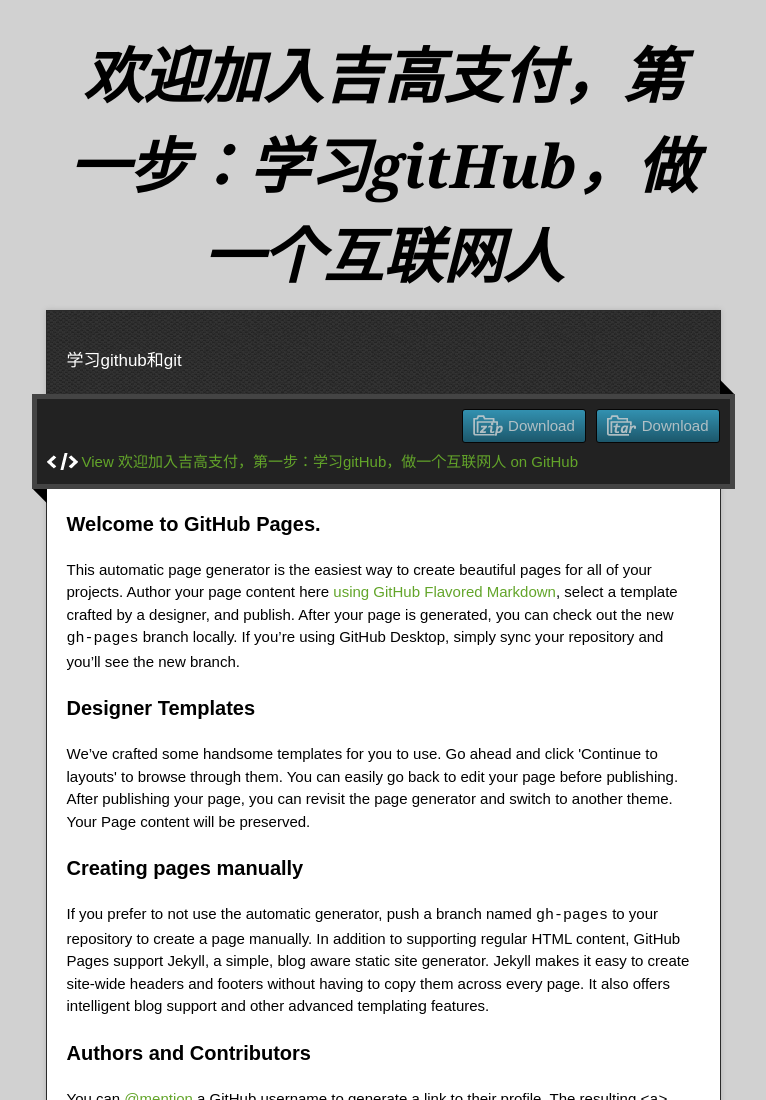
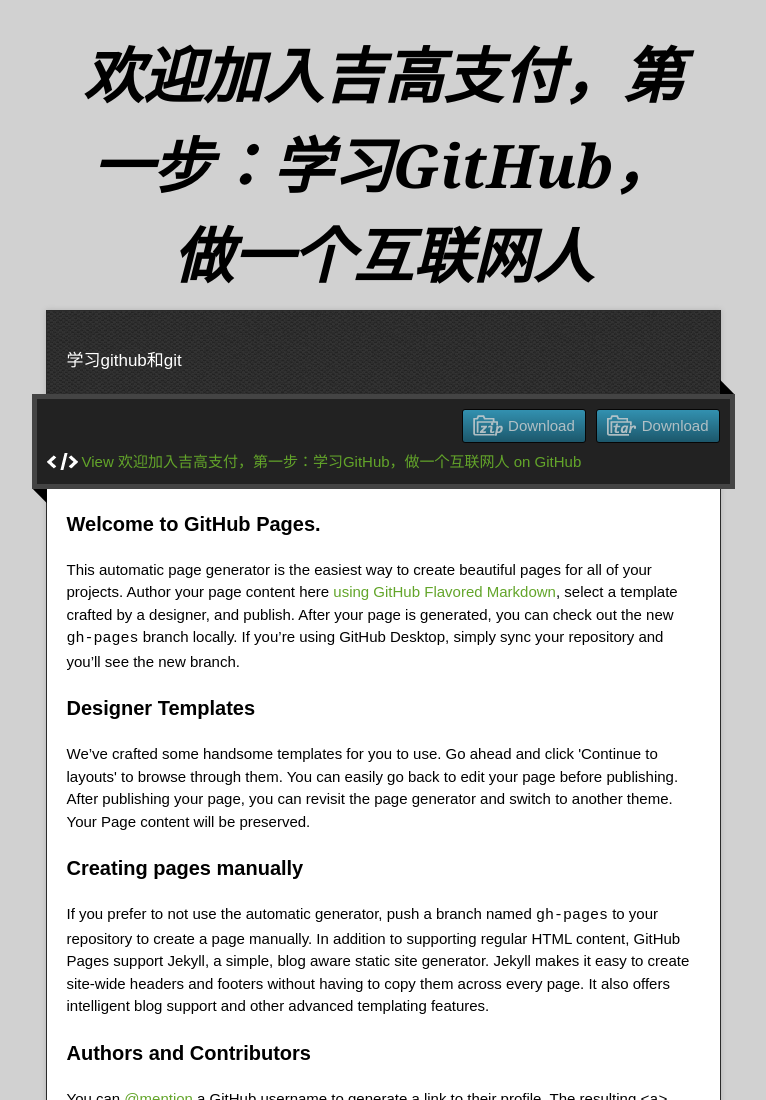
Before and after one commit to gigold/learnGitHub, a plain HTML site: page index.html in a window 1280 px wide. Shown: the top 1100 px of the page, without its empty margins (257-1023 px from the left). Drawn offline with nearby package versions, Linux system fonts and the light colour scheme.

Commit message:
Update index.html
修改一个字母大小写

```diff
--- a/index.html
+++ b/index.html
@@ -11,7 +11,7 @@
   <script type="text/javascript" src="https://ajax.googleapis.com/ajax/libs/jquery/1.7.1/jquery.min.js"></script>
   <script type="text/javascript" src="javascripts/script.js"></script>
 
-  <title>欢迎加入吉高支付，第一步：学习gitHub，做一个互联网人</title>
+  <title>欢迎加入吉高支付，第一步：学习GitHub，做一个互联网人</title>
   <meta name="description" content="学习github和git">
 
   <meta name="viewport" content="width=device-width,initial-scale=1">
@@ -22,7 +22,7 @@
 
   <div class="wrapper">
     <header>
-      <h1 class="title">欢迎加入吉高支付，第一步：学习gitHub，做一个互联网人</h1>
+      <h1 class="title">欢迎加入吉高支付，第一步：学习GitHub，做一个互联网人</h1>
     </header>
     <div id="container">
       <p class="tagline">学习github和git</p>
@@ -31,7 +31,7 @@
         <div class="inner">
           <a href="https://github.com/gigold/learnGitHub/tarball/master" class="download-button tar"><span>Download</span></a>
           <a href="https://github.com/gigold/learnGitHub/zipball/master" class="download-button zip"><span>Download</span></a>
-          <a href="https://github.com/gigold/learnGitHub" class="code">View 欢迎加入吉高支付，第一步：学习gitHub，做一个互联网人 on GitHub</a>
+          <a href="https://github.com/gigold/learnGitHub" class="code">View 欢迎加入吉高支付，第一步：学习GitHub，做一个互联网人 on GitHub</a>
         </div>
         <span class="blc"></span><span class="trc"></span>
         </div>
```
